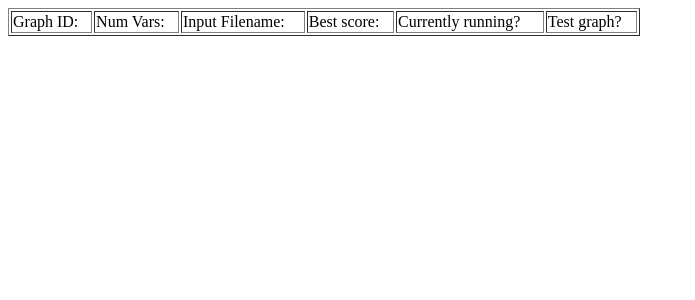
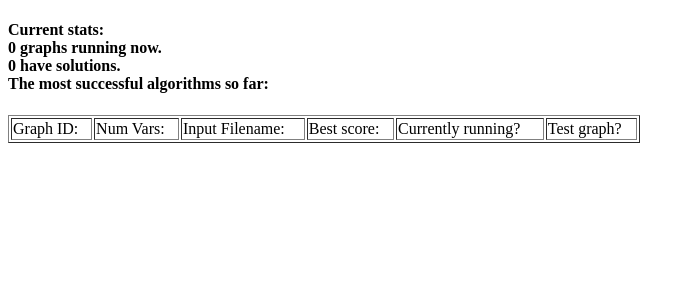
Before and after one commit to j-wing/turbo-tyrion, a Django app: page / in a window 1280 px wide. Shown: the top 300 px of the page, without its empty margins (0-695 px from the left). Run offline with Django 3.2, Linux system fonts and the light colour scheme; data that the repository does not hold is empty.

Commit message:
Added leaderboard stats, and fixed running/not_running logic.

```diff
--- a/main/models.py
+++ b/main/models.py
@@ -1,6 +1,7 @@
 import os, time
 from django.db import models
 from django.conf import settings
+from django.db.models import Q, F
 
 PATH_MAX_LEN = 255
 
@@ -43,6 +44,18 @@ class InputGraph(models.Model):
     def __unicode__(self):
         return self.input_filename
 
+    @staticmethod
+    def get_not_running_Q():
+        return Q(last_run_start=None) | Q(last_run_end__gt=F("last_run_start"))
+
+    @classmethod
+    def get_running(cls):
+        return cls.objects.exclude(cls.get_not_running_Q())
+
+    @classmethod
+    def get_not_running(cls):
+        return cls.objects.filter(cls.get_not_running_Q())
+
     def is_running(self):
         if self.last_run_start is None:
             return False
--- a/main/templates/index.html
+++ b/main/templates/index.html
@@ -4,6 +4,20 @@
     <title>Current Graph Scores</title>
 </head>
 <body>
+    <h4>
+        Current stats:
+        <br />
+        {{num_running}} graphs running now.
+        <br />
+        {{num_solved}} have solutions.
+        <br />
+        The most successful algorithms so far:
+        <ol>
+            {% for algo in best_algos %}
+            <li>{{algo.name}} with {{algo.num_solved}} solved.</li>
+            {% endfor %}
+        </ol>
+    </h4>
     <table style="width:50%" border="1">
         <thead>
             <tr>
--- a/main/views.py
+++ b/main/views.py
@@ -5,6 +5,7 @@ from django.db.models import Q, F
 from django.http import Http404, HttpResponse
 from django.core.files.base import ContentFile
 from django.views.decorators.csrf import csrf_exempt
+from django.db.models import Count
 
 
 from .utils import JSONResponse
@@ -14,8 +15,16 @@ def index(request):
     """
         Renders the current leaderboard of algorithms.
     """
-    return render(request, "index.html", {'graphs':InputGraph.objects.all().order_by(
-                                    "-is_test_graph", "num_vars", "-current_best__path_cost")})
+    graphs = InputGraph.objects.all().order_by("-is_test_graph", "num_vars", "-current_best__path_cost")
+    num_running = InputGraph.get_running().count()
+    num_solved = InputGraph.objects.exclude(current_best=None).count()
+    best_algos = Algorithm.objects.annotate(num_solved=Count("graphscore__graph__current_best")).order_by("-num_solved")[:3]
+    return render(request, "index.html", {
+        'graphs':graphs,
+        'num_running':num_running,
+        'num_solved':num_solved,
+        'best_algos':best_algos
+        })
 
 def claim_new_graphs(request):
     number = int(request.GET.get("number", 1))
@@ -25,9 +34,7 @@ def claim_new_graphs(request):
         ids = InputGraph.objects.filter(is_test_graph=True).order_by('-current_best__path_cost')
 
     else:
-        graphs = InputGraph.objects.exclude(is_test_graph=True).filter(
-                                    Q(last_run_start=None) | Q(last_run_start__gt=F("last_run_end"))).order_by(
-                                    "num_vars", "-current_best__path_cost")[:number]
+        graphs = InputGraph.get_not_running().exclude(is_test_graph=True).order_by("num_vars", "-current_best__path_cost")[:number]
         ids = [g.pk for g in graphs]
         if len(graphs) < number:
             from_all = InputGraph.objects.exclude(id__in=ids).order_by("-current_best__path_cost")[:(number - len(graphs))]
```
